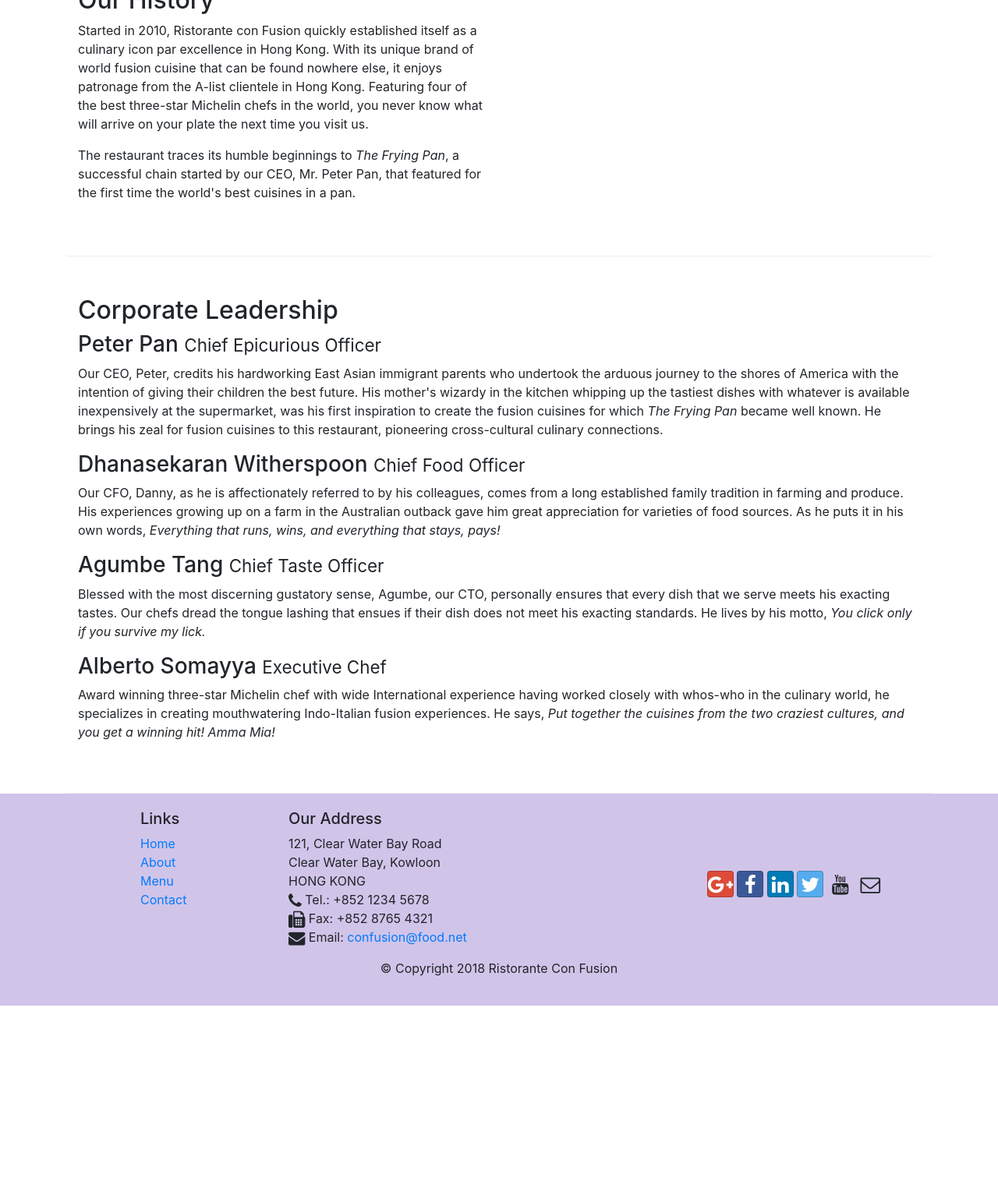
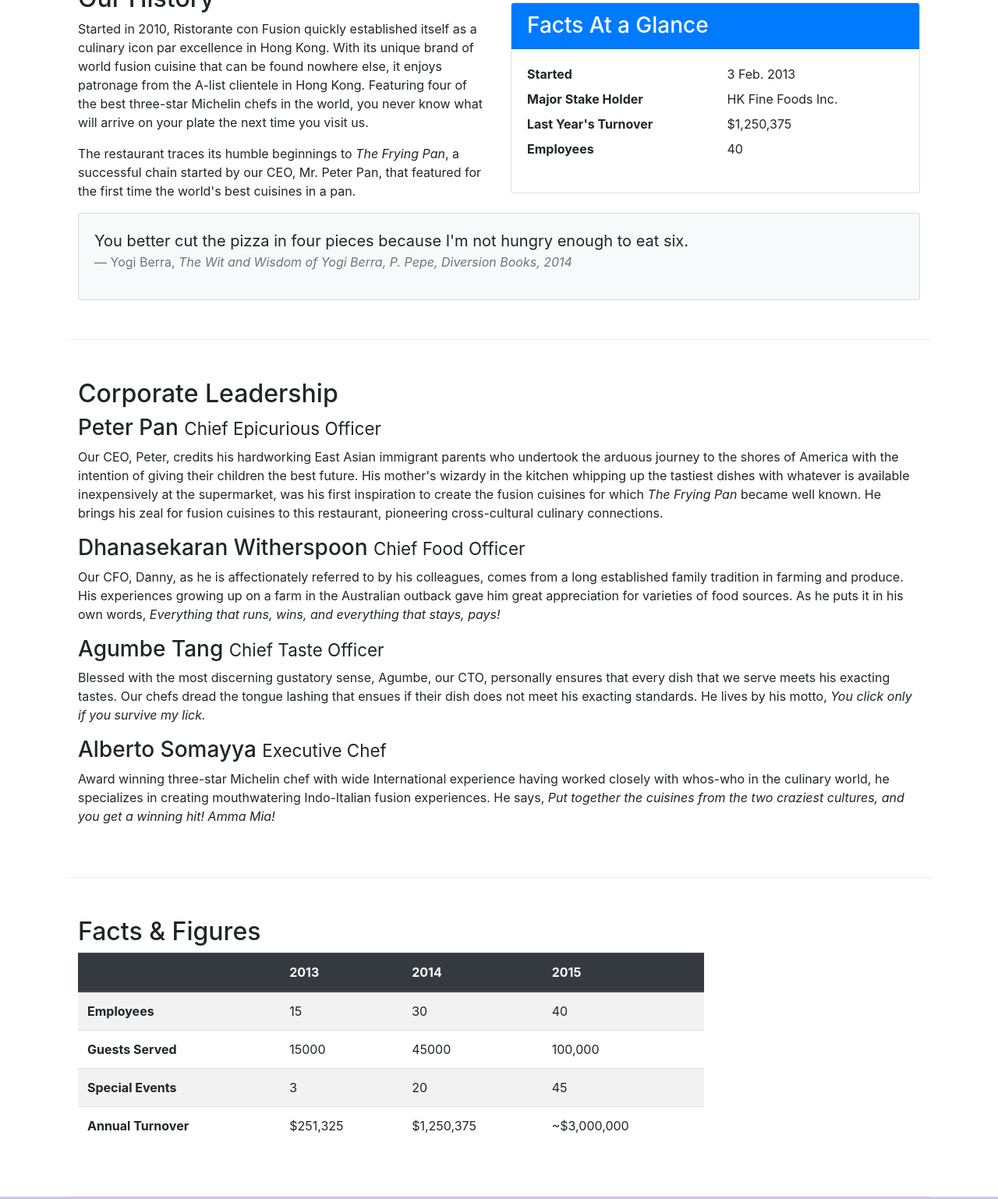
Before and after one commit to GiuntaG/GIT, a website: page Confusion/Bootstrap4/conFusion/aboutus.html in a window 1280 px wide. Shown: the part 536-2074 px from the top of the page at 78% size. Before the commit the page ends 1826 px from the top, so only its background shows below. Drawn offline with nearby package versions, Linux system fonts and the light colour scheme.

Commit message:
Agregado de Tablas y Cards

```diff
--- a/Confusion/Bootstrap4/conFusion/aboutus.html
+++ b/Confusion/Bootstrap4/conFusion/aboutus.html
@@ -63,7 +63,34 @@
                 <p>Started in 2010, Ristorante con Fusion quickly established itself as a culinary icon par excellence in Hong Kong. With its unique brand of world fusion cuisine that can be found nowhere else, it enjoys patronage from the A-list clientele in Hong Kong.  Featuring four of the best three-star Michelin chefs in the world, you never know what will arrive on your plate the next time you visit us.</p>
                 <p>The restaurant traces its humble beginnings to <em>The Frying Pan</em>, a successful chain started by our CEO, Mr. Peter Pan, that featured for the first time the world's best cuisines in a pan.</p>
             </div>
-            <div>
+            <div class="col-12 col-sm-6">
+                <div class="card">
+                    <h3 class="card-header bg-primary text-white">Facts At a Glance</h3>
+                    <div class="card-body">
+                        <dl class="row">
+                            <dt class="col-6">Started</dt>
+                            <dd class="col-6">3 Feb. 2013</dd>
+                            <dt class="col-6">Major Stake Holder</dt>
+                            <dd class="col-6">HK Fine Foods Inc.</dd>
+                            <dt class="col-6">Last Year's Turnover</dt>
+                            <dd class="col-6">$1,250,375</dd>
+                            <dt class="col-6">Employees</dt>
+                            <dd class="col-6">40</dd>
+                        </dl>
+                    </div>
+                </div>
+            </div>
+            <div class="col-12">
+                <div class="card card-body bg-light">
+                    <blockquote class="blockquote">
+                        <p class="mb-0">You better cut the pizza in four pieces because
+                            I'm not hungry enough to eat six.</p>
+                        <footer class="blockquote-footer">Yogi Berra,
+                            <cite title="Source Title">The Wit and Wisdom of Yogi Berra,
+                            P. Pepe, Diversion Books, 2014</cite>
+                        </footer>
+                    </blockquote>
+                </div>
             </div>
         </div>
 
@@ -81,6 +108,53 @@
                 <p class="d-none d-sm-block">Award winning three-star Michelin chef with wide International experience having worked closely with whos-who in the culinary world, he specializes in creating mouthwatering Indo-Italian fusion experiences. He says, <em>Put together the cuisines from the two craziest cultures, and you get a winning hit! Amma Mia!</em></p>
             </div>
        </div>
+
+       <div class="row row-content">
+        <div class="col-12 col-sm-9">
+            <h2>Facts &amp; Figures</h2>
+            <div class="table-responsive">
+                <table class="table table-striped">
+                    <thead class="thead-dark">
+                        <tr>
+                            <th>&nbsp;</th>
+                            <th>2013</th>
+                            <th>2014</th>
+                            <th>2015</th>
+                        </tr>
+                    </thead>
+                    <tbody>
+                        <tr>
+                            <th>Employees</th>
+                            <td>15</td>
+                            <td>30</td>
+                            <td>40</td>
+                        </tr>
+                        <tr>
+                            <th>Guests Served</th>
+                            <td>15000</td>
+                            <td>45000</td>
+                            <td>100,000</td>
+                        </tr>
+                        <tr>
+                            <th>Special Events</th>
+                            <td>3</td>
+                            <td>20</td>
+                            <td>45</td>
+                        </tr>
+                        <tr>
+                            <th>Annual Turnover</th>
+                            <td>$251,325</td>
+                            <td>$1,250,375</td>
+                            <td>~$3,000,000</td>
+                        </tr>
+                    </tbody>
+                </table>
+            </div>
+        </div>
+        <div class="col-12 col-sm-3">
+
+        </div>
+   </div>
 
     </div>
 
--- a/Confusion/Bootstrap4/conFusion/package.json
+++ b/Confusion/Bootstrap4/conFusion/package.json
@@ -14,6 +14,7 @@
     "lite-server": "^2.5.4"
   },
   "dependencies": {
+    "@fortawesome/fontawesome-free": "^5.14.0",
     "bootstrap": "^4.5.0",
     "bootstrap-social": "^5.1.1",
     "font-awesome": "^4.7.0",
```
Also changed, not shown: 1 other file.
